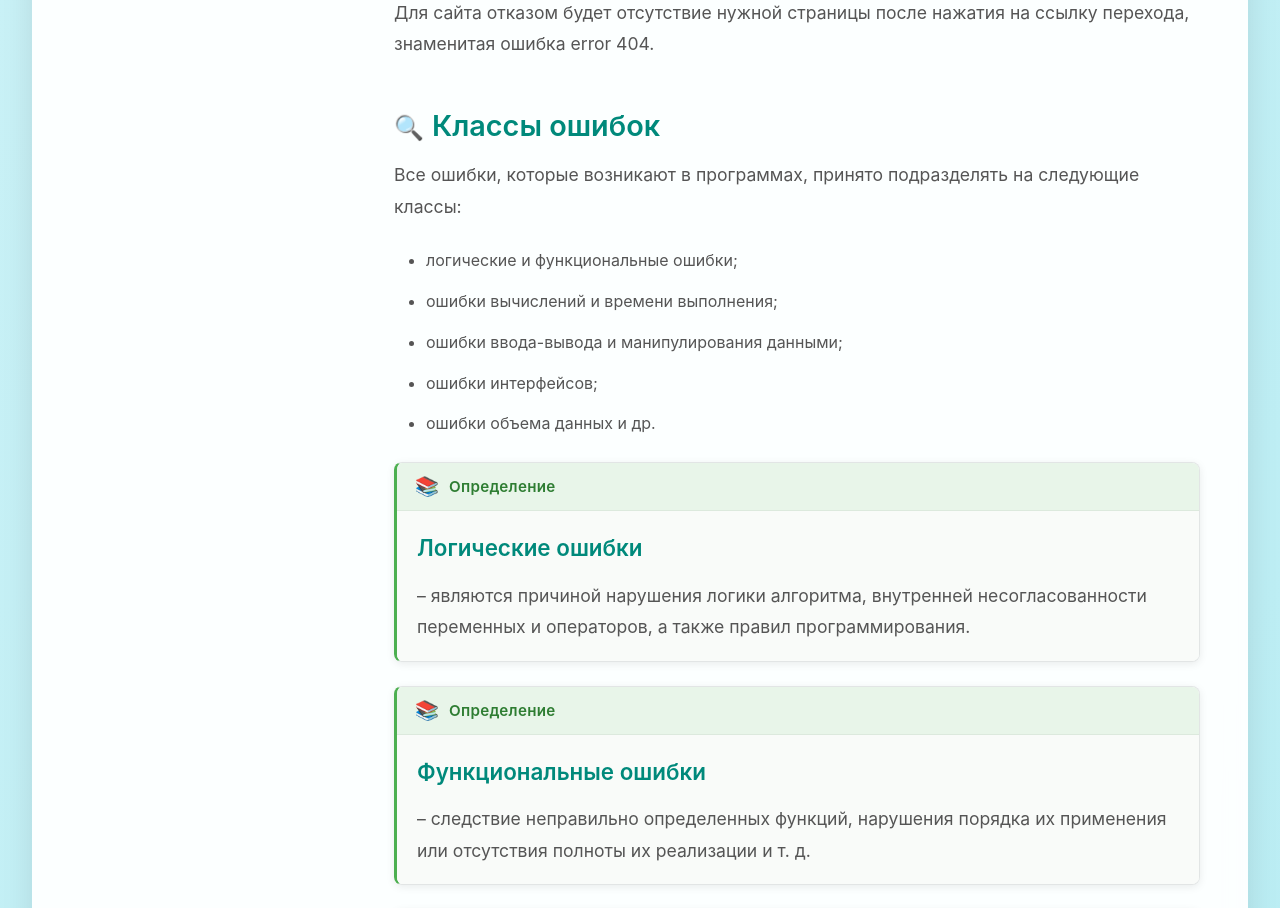
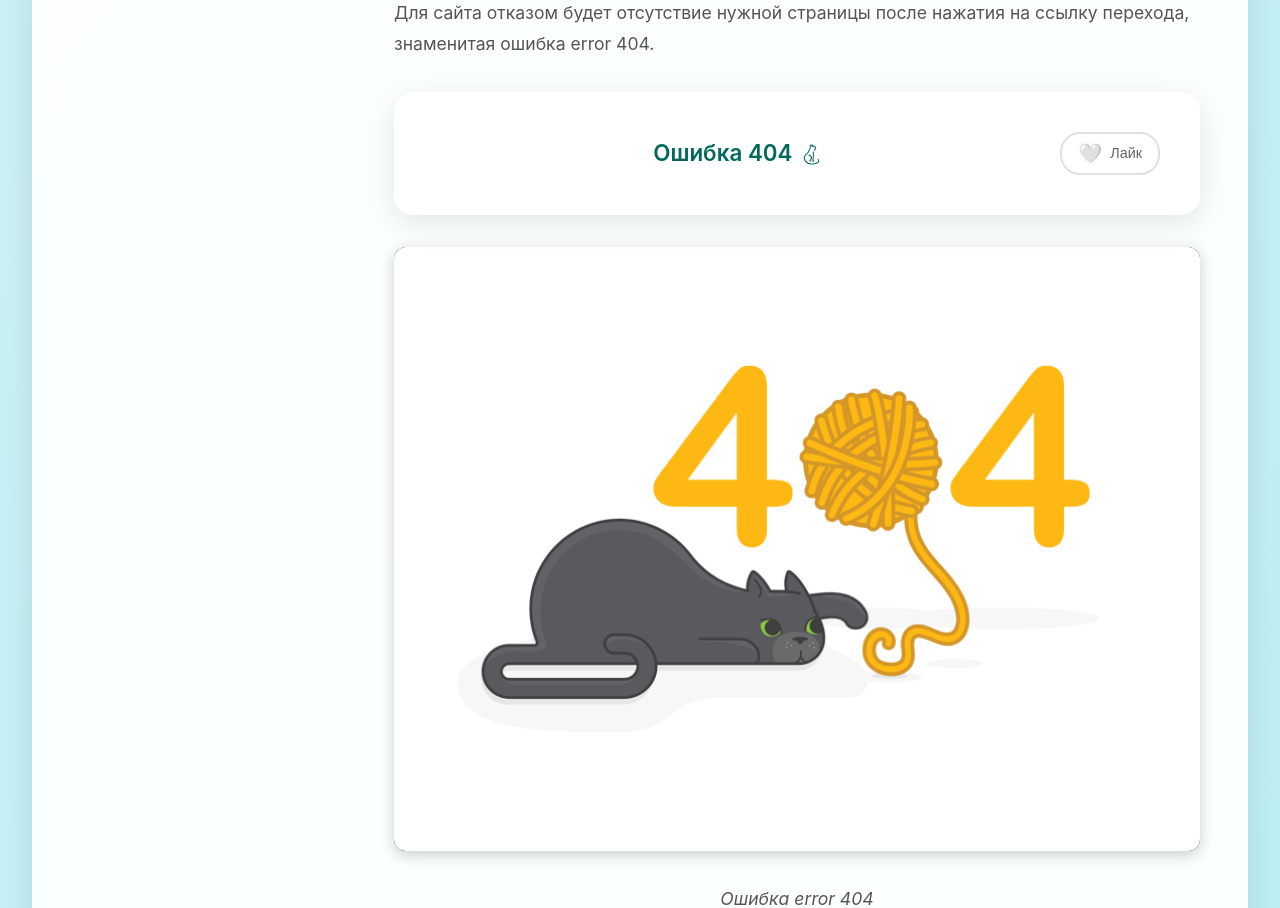
Before and after one commit to ekaaaaaat/Multimedia_testing, a React (Vite) app: page /lessons/2 in a window 1280 px wide. Shown: the part 3640-4548 px from the top of the page. Built offline with nearby package versions, Linux system fonts and the light colour scheme.

Commit message:
Add 404 error animation GIF to Lesson 2

```diff
--- a/src/pages/LessonDetail.jsx
+++ b/src/pages/LessonDetail.jsx
@@ -17,6 +17,7 @@ import imageMarkII from '../assets/images/Mark_II.png'
 import imageFirstBug from '../assets/images/First_Computer_Bug,_1947.jpg'
 import imageModelHierarchy from '../assets/images/model_ierarhi.png'
 import imageDiagram from '../assets/images/diagram.png'
+import animation404Cat from '../assets/animation/404Cat.gif'
 
 // Import videos
 import videoLesson1 from '../assets/videos/Lesson1.mp4'
@@ -491,7 +492,14 @@ const LessonDetail = () => {
 
 Отказы, как правило, выявляются еще на стадии дымового тестирования (о котором будет рассказано позже), т. е. практически при первичном осмотре ПО. Конечно же, отказы требуют скорейшего устранения и повторного тестирования в кратчайшие сроки.
 
-**Пример:** 🔍 Для сайта отказом будет отсутствие нужной страницы после нажатия на ссылку перехода, знаменитая ошибка error 404.`
+**Пример:** 🔍 Для сайта отказом будет отсутствие нужной страницы после нажатия на ссылку перехода, знаменитая ошибка error 404.`,
+            images: [
+              {
+                src: animation404Cat,
+                alt: 'Ошибка 404',
+                caption: 'Ошибка error 404'
+              }
+            ]
           },
           {
             id: 'error-classes',
```
Also changed, not shown: src/assets/animation/404Cat.gif (added).
